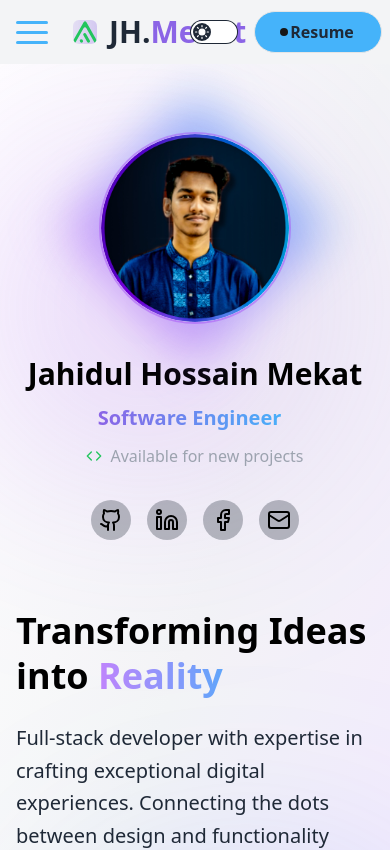
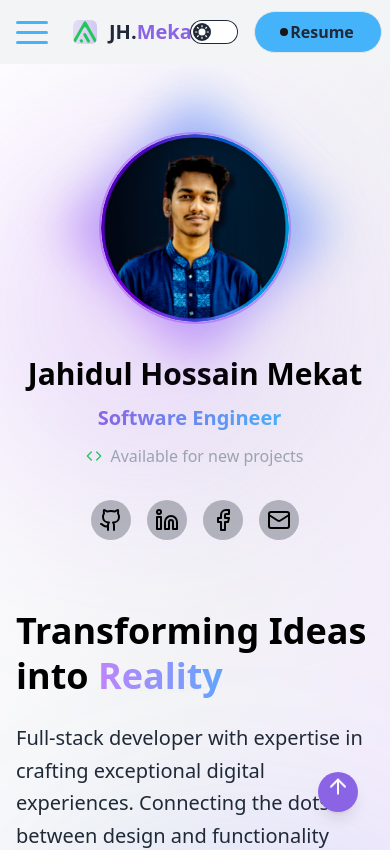
Before and after one commit to Phanthom-Mekat/Developer-Portfolio-, a React (Vite) app: page / in a window 390 px wide. Shown: the top 850 px of the page. Built offline with nearby package versions, Linux system fonts and the light colour scheme.

Commit message:
Update section ID in ContactSection and add scroll-to-top button in Footer

```diff
--- a/src/components/ContactSection.jsx
+++ b/src/components/ContactSection.jsx
@@ -47,7 +47,7 @@ const ContactSection = () => {
   ]
 
   return (
-    <section className="relative min-h-screen bg-white dark:bg-black py-24 overflow-hidden">
+    <section id="collab" className="relative min-h-screen bg-white dark:bg-black py-24 overflow-hidden">
       {/* Background Grid and Orb Effects */}
       <div className="absolute inset-0 bg-[linear-gradient(to_right,#e5e5e5_1px,transparent_1px),linear-gradient(to_bottom,#e5e5e5_1px,transparent_1px)] dark:bg-[linear-gradient(to_right,#4f4f4f2e_1px,transparent_1px),linear-gradient(to_bottom,#4f4f4f2e_1px,transparent_1px)] bg-[size:14px_24px]" />
 
--- a/src/components/Footer.jsx
+++ b/src/components/Footer.jsx
@@ -1,7 +1,8 @@
 "use client"
 import { motion } from "framer-motion"
 import {
-  Mail, MapPin, Linkedin, Github, Twitter, Send, Heart
+  Mail, MapPin, Linkedin, Github, Twitter, Send, Heart,
+  ArrowUp
 } from "lucide-react"
 
 const Footer = () => {
@@ -23,7 +24,9 @@ const Footer = () => {
       name: "Twitter"
     }
   ]
-
+  const scrollToTop = () => {
+    window.scrollTo({ top: 0, behavior: 'smooth' });
+  };
   return (
     <footer className="relative bg-white dark:bg-black py-16 overflow-hidden">
       {/* Background Grid */}
@@ -117,7 +120,15 @@ const Footer = () => {
             <span>All Rights Reserved</span>
           </div>
         </motion.div>
+
       </div>
+      <button
+        onClick={scrollToTop}
+        className="fixed bottom-8 right-8 p-2 bg-primary text-white rounded-full shadow-lg hover:bg-primary-focus transition-colors duration-300 ease-in-out transform hover:scale-110"
+        aria-label="Scroll to top"
+      >
+        <ArrowUp className="w-6 h-6 animate-bounce" />
+      </button>
     </footer>
   )
 }
--- a/src/components/Hero.jsx
+++ b/src/components/Hero.jsx
@@ -140,11 +140,13 @@ export default function Hero() {
             </div> */}
 
                         <div className="flex items-center  gap-4">
-                            <Button className="relative group overflow-hidden bg-gradient-to-r from-purple-600 to-blue-600 hover:from-purple-700 hover:to-blue-700 btn border-none dark:from-purple-500 dark:to-blue-500 dark:hover:from-purple-600 dark:hover:to-blue-600 transition-colors">
+                            <a href="#collab">
+                            <Button  className="relative group overflow-hidden bg-gradient-to-r from-purple-600 to-blue-600 hover:from-purple-700 hover:to-blue-700 btn border-none dark:from-purple-500 dark:to-blue-500 dark:hover:from-purple-600 dark:hover:to-blue-600 transition-colors">
                                 <span className="relative z-10">Let's Collaborate</span>
                                 <div className="absolute inset-0 bg-gradient-to-r from-purple-700 to-blue-700 dark:from-purple-600 dark:to-blue-600 transition-transform group-hover:translate-y-0 group-hover:opacity-100 opacity-0" />
                                 <div className="absolute inset-0 bg-black dark:bg-white transition-opacity group-hover:opacity-10 opacity-0" />
                             </Button>
+                            </a>
                             <a
                                 href="./resume.pdf"
                                 target="_blank"
--- a/src/components/Navbar.jsx
+++ b/src/components/Navbar.jsx
@@ -112,7 +112,7 @@ const Navbar = () => {
                             {links}
                         </ul>
                     </div> */}
-                    <Link to="/" className="btn btn-ghost text-3xl items-center headerfont">
+                    <Link to="/" className="btn btn-ghost text-xl md:text-3xl  items-center headerfont">
                         <SiAegisauthenticator  size={24} className="text-green-500 bg-gradient-to-r inline-flex mr-1 from-primary/15 to-primary/30 rounded-md px-0 dark:text-secondary dark:bg-gradient-to-r dark:from-secondary/10 dark:to-secondary" />
                         <div>
                             <span className="inline dark:text-white ">JH.</span>
--- a/src/index.css
+++ b/src/index.css
@@ -6,3 +6,7 @@
     --radius: 0.5rem
   }
 }
+
+html {
+  scroll-behavior: smooth;
+}
```
